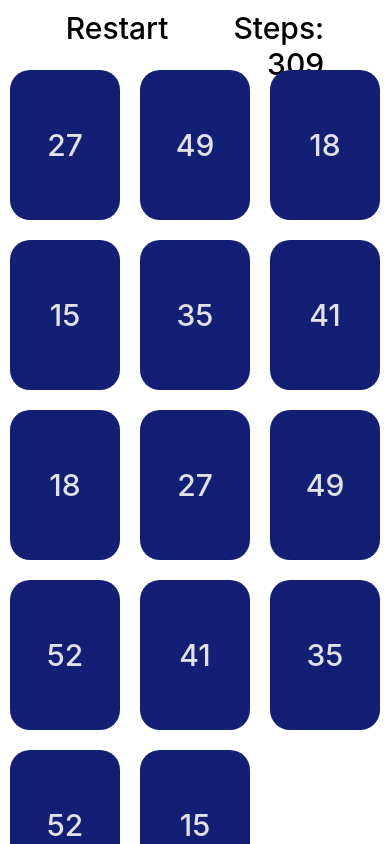
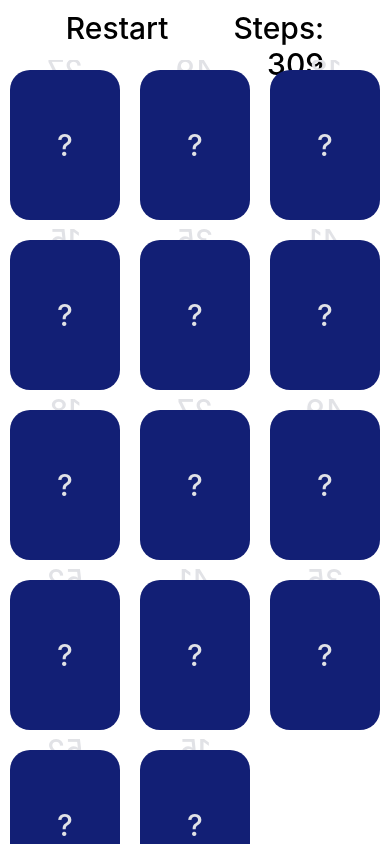
Before and after one commit to gitr32/flip-card, a React Native app: screen / in a window 390 px wide. Built offline with nearby package versions, Linux system fonts and the light colour scheme.

Commit message:
Add card flipping animation

```diff
--- a/Views/Home/Components/Card.tsx
+++ b/Views/Home/Components/Card.tsx
@@ -1,5 +1,5 @@
-import React from 'react';
-import { StyleSheet, Text, View } from 'react-native';
+import React, {useState} from 'react';
+import { StyleSheet, Text, View, TouchableOpacity, Animated } from 'react-native';
 
 interface Props {
   isEmpty?: boolean;
@@ -10,22 +10,140 @@ export default function Card(props: Props) {
   if (props.isEmpty || !props.number) {
     return <View style={styles.emptyContainer}></View>
   }
+
+  let cardAnimatedInt = 0;
+  const cardAnimatedValue = getNewAnimatedValue(0);
+  cardAnimatedValue.addListener(({ value }) => {
+    cardAnimatedInt = value;
+  });
+
+  const numberSideFlexValue = getNewAnimatedValue(0);
+  const hiddenSideFlexValue = getNewAnimatedValue(1);
+
+  const frontAnimatedStyle = setupFrontFlip(cardAnimatedValue);
+  const backAnimatedStyle = setupBackFlip(cardAnimatedValue);
+
+
   return (
-    <View style={styles.container}>
-      <Text style={styles.text}>{props.number}</Text>
-    </View>
+    <TouchableOpacity onPress={() => {
+      flipCard(cardAnimatedInt, cardAnimatedValue, numberSideFlexValue, hiddenSideFlexValue);
+    }} style={styles.container}>
+      <Animated.View style={[styles.cardContainer, backAnimatedStyle, {flex: numberSideFlexValue, height: 0}]}>
+        <Animated.Text style={[styles.text]}>{props.number}</Animated.Text>
+      </Animated.View>
+      <Animated.View style={[styles.cardContainer, frontAnimatedStyle, {flex: hiddenSideFlexValue, height: 0}]}>
+        <Animated.Text style={[styles.text]}>{"?"}</Animated.Text>
+      </Animated.View>
+
+
+    </TouchableOpacity>
   );
+}
+
+function getNewAnimatedValue(value: number): Animated.Value {
+  return new Animated.Value(value);
+}
+
+function flipCard(flipValue: number, cardAnimatedValue: Animated.Value, numberFlexValue: Animated.Value, hiddenFlexValue: Animated.Value) {
+  console.log(flipValue);
+  if (flipValue >= 90) {
+    Animated.spring(cardAnimatedValue,{
+      toValue: 0,
+      friction: 8,
+      tension: 10
+    }).start();
+
+    Animated.timing(
+      numberFlexValue,
+      {
+        toValue: 0,
+        duration: 0,
+      }
+    ).start();
+
+    Animated.timing(
+      hiddenFlexValue,
+      {
+        toValue: 1,
+        duration: 0,
+      }
+    ).start();
+  } else {
+    Animated.spring(cardAnimatedValue,{
+      toValue: 180,
+      friction: 8,
+      tension: 10
+    }).start();
+
+    Animated.timing(
+      numberFlexValue,
+      {
+        toValue: 1,
+        duration: 0,
+      }
+    ).start();
+
+    Animated.timing(
+      hiddenFlexValue,
+      {
+        toValue: 0,
+        duration: 0,
+      }
+    ).start();
+  }
+}
+
+function setupFrontFlip (animatedValue: Animated.Value): {
+  transform: {
+      rotateY: Animated.AnimatedInterpolation;
+  }[];
+} {
+  const frontInterpolate = animatedValue.interpolate({
+    inputRange: [0, 180],
+    outputRange: ['0deg', '180deg'],
+  });
+
+  const frontAnimatedStyle = {
+    transform: [
+      { rotateY: frontInterpolate}
+    ]
+  }
+
+  return frontAnimatedStyle;
+}
+
+function setupBackFlip(animatedValue: Animated.Value): {
+  transform: {
+      rotateY: Animated.AnimatedInterpolation;
+  }[];
+} {
+  const backInterpolate = animatedValue.interpolate({
+    inputRange: [0, 180],
+    outputRange: ['180deg', '360deg']
+  });
+
+  const backAnimatedStyle = {
+    transform: [
+      { rotateY: backInterpolate }
+    ]
+  }
+  return backAnimatedStyle;
 }
 
 
 const styles = StyleSheet.create({
   container: {
     flex: 1,
+    backgroundColor: 'transparent',
+    height: 150,
+    margin: 10,
+
+  },
+  cardContainer: {
+    flex: 1,
     backgroundColor: '#121f75',
-    height: 150,
-    borderRadius: 20,
-    margin: 10,
-    justifyContent: 'center'
+    justifyContent: 'center',
+    borderRadius: 20
   },
   text: {
     textAlign: 'center',
```
